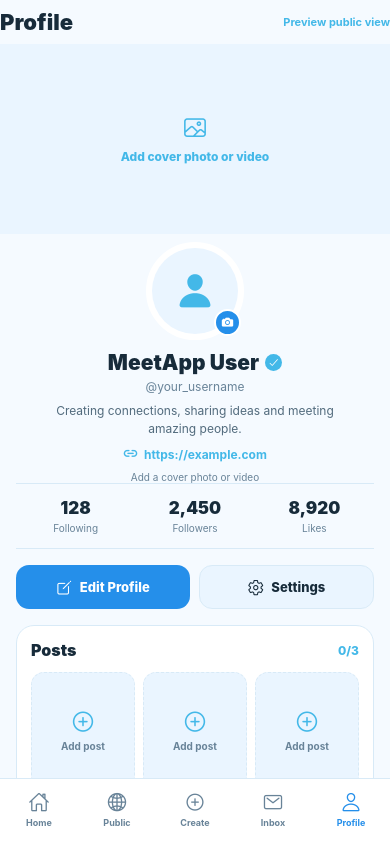
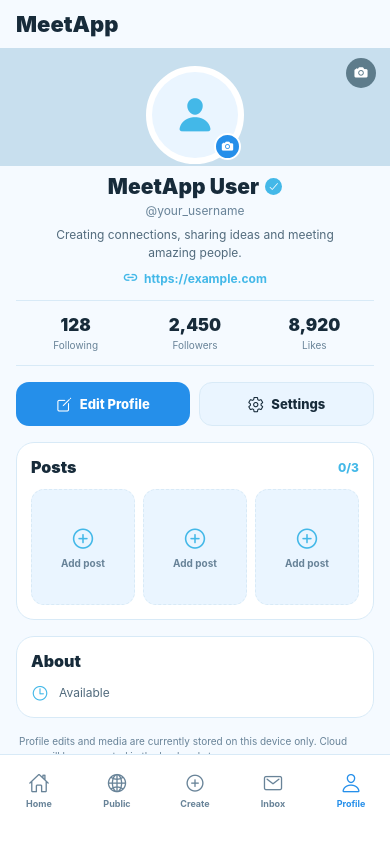
Before and after one commit to merlinbigolive/MeetApp, a React Native app: screen / in a window 390 px wide. Built offline with nearby package versions, Linux system fonts and the light colour scheme.

Commit message:
Refine profile cover placement and bottom navigation spacing

```diff
--- a/App.tsx
+++ b/App.tsx
@@ -103,25 +103,16 @@ export default function App() {
 
   const Profile = () => (
     <ScrollView contentContainerStyle={s.profileScroll} showsVerticalScrollIndicator={false}>
-      <View style={s.top}><Text style={s.pageTitle}>Profile</Text><Pressable onPress={() => setIsOwnProfile(v => !v)}><Text style={s.switchText}>{isOwnProfile ? 'Preview public view' : 'My profile'}</Text></Pressable></View>
-      <View style={s.coverCarousel}>
-        <ScrollView horizontal pagingEnabled showsHorizontalScrollIndicator={false}>
-          {covers.map((media, i) => (
-            <Pressable key={i} onPress={() => setCoverExpanded(true)} style={[s.coverSlide, { width }]}>
-              {media.type === 'image' ? <Image source={{ uri: media.uri }} style={s.coverImage} /> :
-                <View style={s.coverVideo}><Ionicons name="play-circle" size={38} color="#FFFFFF" /><Text style={s.coverVideoText}>VIDEO COVER</Text></View>}
-              {isOwnProfile && <Pressable onPress={() => removeMedia('cover', i)} style={s.coverRemove}><Ionicons name="close" size={16} color="#FFFFFF" /></Pressable>}
-            </Pressable>
-          ))}
-          {isOwnProfile && covers.length < 3 && (
-            <Pressable onPress={() => chooseMedia('cover')} style={[s.coverSlide, s.coverEmpty, { width }]}>
-              <Ionicons name="image-outline" size={25} color={C.cyan} />
-              <Text style={s.coverEmptyText}>{covers.length ? 'Add another cover' : 'Add cover photo or video'}</Text>
-            </Pressable>
-          )}
-        </ScrollView>
-      </View>
+      <View style={s.top}><Text style={s.pageTitle}>MeetApp</Text></View>
       <Animated.View {...avatarPan.panHandlers} style={[s.identity, { transform: [{ translateY: avatarDrag }] }]}>
+        <View style={s.coverBackdrop}>
+          {covers[0]?.type === 'image' ? <Image source={{uri:covers[0].uri}} style={s.coverBackdropImage}/> :
+            covers[0]?.type === 'video' ? <View style={s.coverBackdropVideo}><Ionicons name="play-circle" size={28} color="#FFFFFF"/></View> :
+            <View style={s.coverBackdropEmpty}/>}
+          <View style={s.coverBackdropShade}/>
+          {isOwnProfile && <Pressable onPress={() => chooseMedia('cover')} style={s.coverEdit}><Ionicons name="camera" size={15} color="#FFFFFF"/></Pressable>}
+          {!!covers.length && <Pressable onPress={() => setCoverExpanded(true)} style={s.coverViewTap}/>}
+        </View>
         <Pressable onPress={() => isOwnProfile ? chooseMedia('avatar') : undefined} style={s.avatarWrap}>
           {avatar ? <Image source={{uri:avatar.uri}} style={s.avatar} /> : <View style={s.avatarFallback}><Ionicons name="person" size={38} color={C.cyan}/></View>}
           {isOwnProfile && <View style={s.camera}><Ionicons name="camera" size={13} color="#fff"/></View>}
@@ -130,7 +121,7 @@ export default function App() {
         <Text style={s.username}>@{username.replace(/^@/, '')}</Text>
         <Text style={s.bio}>{bio}</Text>
         {!!website && <Pressable onPress={openWebsite} style={s.websiteLine}><Ionicons name="link" color={C.cyan} size={15}/><Text style={s.website}>{website}</Text></Pressable>}
-        <Text style={s.dragHint}>{covers.length ? 'Pull avatar down to view cover' : 'Add a cover photo or video'}</Text>
+
       </Animated.View>
       <View style={s.profileBody}>
         <View style={s.stats}>
@@ -230,7 +221,7 @@ const s = StyleSheet.create({
   sectionHeading:{flexDirection:'row',alignItems:'center',justifyContent:'space-between'},
   coverViewer:{flex:1,backgroundColor:'#03050A',justifyContent:'center'},
   coverViewerClose:{position:'absolute',top:48,right:18,zIndex:3,width:42,height:42,borderRadius:22,backgroundColor:'#263442',alignItems:'center',justifyContent:'center'},
-  top:{height:44,flexDirection:'row',alignItems:'center',justifyContent:'space-between'},
+  top:{height:48,flexDirection:'row',alignItems:'center',justifyContent:'flex-start',paddingHorizontal:16},
   pageTitle:{color:C.text,fontSize:22,fontWeight:'900'},switchText:{color:C.cyan,fontSize:11,fontWeight:'700'},
   card:{backgroundColor:C.panel,borderRadius:22,borderWidth:1,borderColor:C.border,padding:15,gap:12},
   coverHeader:{flexDirection:'row',alignItems:'center',justifyContent:'space-between'},
@@ -240,7 +231,14 @@ const s = StyleSheet.create({
   tileImage:{width:'100%',height:'100%'},tileLabel:{color:C.muted,fontSize:10,marginTop:5,fontWeight:'700'},
   videoTile:{alignItems:'center',justifyContent:'center',gap:4},videoText:{color:C.cyan,fontSize:9,fontWeight:'900'},
   remove:{position:'absolute',top:5,right:5,width:23,height:23,borderRadius:12,backgroundColor:'#0009',alignItems:'center',justifyContent:'center'},
-  hint:{color:C.muted,fontSize:10,lineHeight:15},identity:{alignItems:'center',paddingTop:8},
+  hint:{color:C.muted,fontSize:10,lineHeight:15},identity:{alignItems:'center',paddingTop:18,paddingBottom:14,position:'relative',overflow:'hidden'},
+  coverBackdrop:{position:'absolute',top:0,left:0,right:0,height:118,backgroundColor:'#B9E2F8',overflow:'hidden'},
+  coverBackdropImage:{width:'100%',height:'100%',resizeMode:'cover'},
+  coverBackdropVideo:{width:'100%',height:'100%',backgroundColor:'#70B6D8',alignItems:'center',justifyContent:'center'},
+  coverBackdropEmpty:{flex:1,backgroundColor:'#D9F0FF'},
+  coverBackdropShade:{...StyleSheet.absoluteFillObject,backgroundColor:'#173A4A18'},
+  coverEdit:{position:'absolute',right:14,top:10,width:30,height:30,borderRadius:16,backgroundColor:'#173A4A99',alignItems:'center',justifyContent:'center',zIndex:2},
+  coverViewTap:{position:'absolute',left:0,top:0,width:'80%',height:'100%'},
   avatarWrap:{width:98,height:98,borderRadius:50,borderWidth:4,borderColor:C.panel,padding:2,marginBottom:10,backgroundColor:C.panel},
   avatar:{width:'100%',height:'100%',borderRadius:44},avatarFallback:{flex:1,borderRadius:44,backgroundColor:C.panel2,alignItems:'center',justifyContent:'center'},
   camera:{position:'absolute',right:-1,bottom:0,width:27,height:27,borderRadius:14,backgroundColor:C.pink,borderWidth:2,borderColor:C.panel,alignItems:'center',justifyContent:'center'},
@@ -253,7 +251,7 @@ const s = StyleSheet.create({
   actions:{flexDirection:'row',gap:9},primary:{flex:1,minHeight:44,borderRadius:13,backgroundColor:C.pink,alignItems:'center',justifyContent:'center',flexDirection:'row',gap:7},
   primaryText:{color:'#fff',fontWeight:'800',fontSize:13},secondary:{flex:1,minHeight:44,borderRadius:13,backgroundColor:C.panel2,borderWidth:1,borderColor:C.border,alignItems:'center',justifyContent:'center',flexDirection:'row',gap:7},
   secondaryText:{color:C.text,fontSize:13,fontWeight:'800'},infoLine:{flexDirection:'row',alignItems:'center',gap:10},infoText:{color:'#526B7D',fontSize:12},
-  footerNote:{color:C.muted,fontSize:10,lineHeight:15,paddingHorizontal:3},nav:{height:66,backgroundColor:C.panel,borderTopWidth:1,borderColor:C.border,flexDirection:'row',alignItems:'center',justifyContent:'space-around',paddingBottom:5},
+  footerNote:{color:C.muted,fontSize:10,lineHeight:15,paddingHorizontal:3},nav:{height:90,backgroundColor:C.panel,borderTopWidth:1,borderColor:C.border,flexDirection:'row',alignItems:'center',justifyContent:'space-around',paddingTop:5,paddingBottom:24},
   navItem:{flex:1,alignItems:'center',justifyContent:'center',gap:3},navLabel:{fontSize:9,color:C.muted,fontWeight:'700'},
   simple:{flex:1,backgroundColor:C.bg,padding:20,paddingTop:55,gap:18},modalShade:{flex:1,backgroundColor:'#000B',justifyContent:'flex-end'},
   editSheet:{maxHeight:'90%',backgroundColor:C.panel,borderTopLeftRadius:24,borderTopRightRadius:24,padding:20},
```
